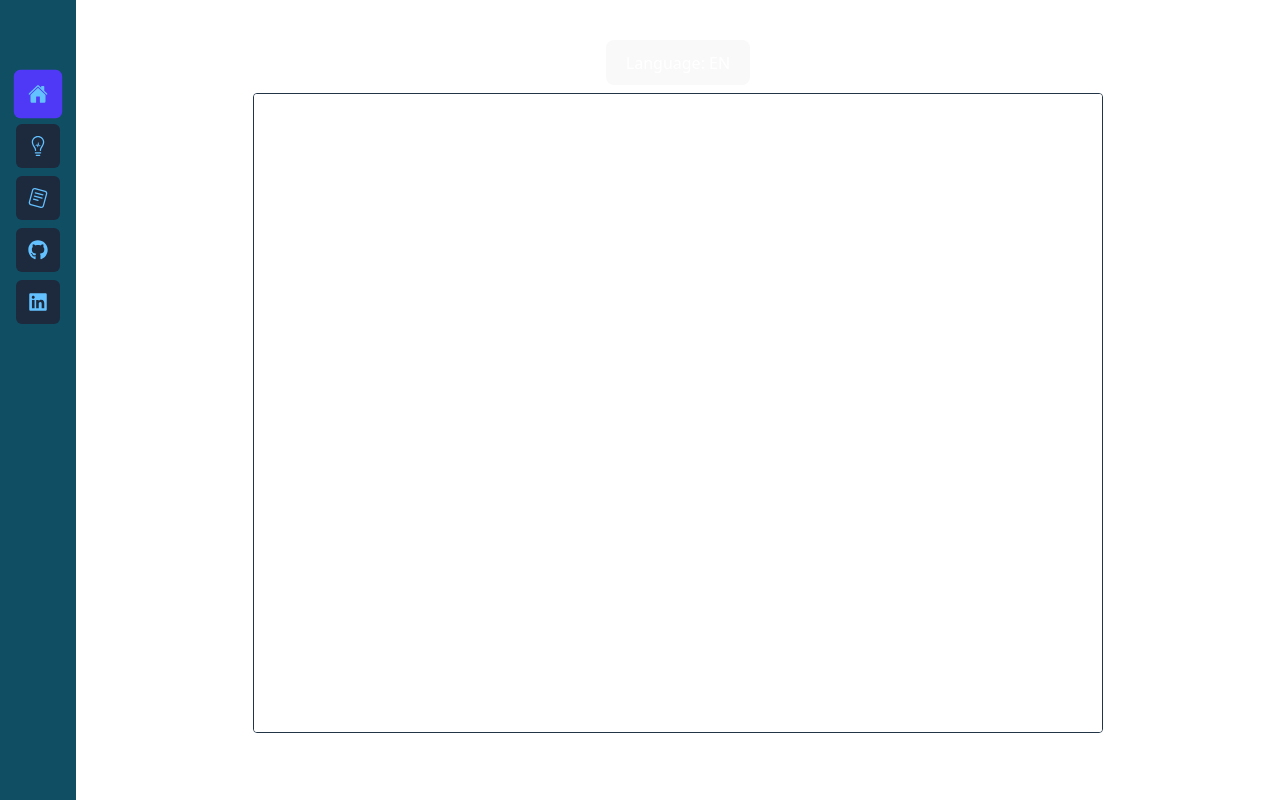
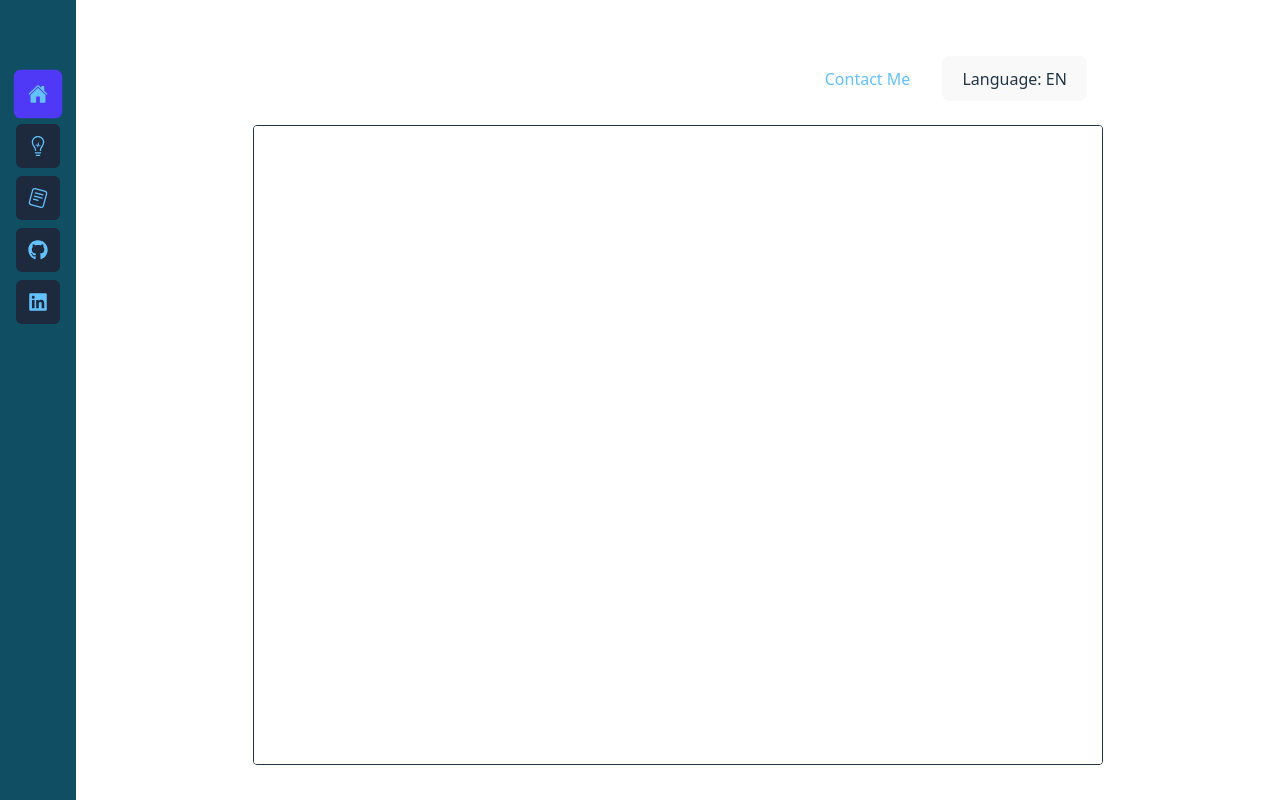
Before and after one commit to leobrowaldh/leobrowaldh.github.io, a React (Vite) app: page /cv in a window 1280 px wide. Built offline with nearby package versions, Linux system fonts and the light colour scheme.

Commit message:
added contact me link to home in cv

```diff
--- a/src/App.tsx
+++ b/src/App.tsx
@@ -1,13 +1,15 @@
 import IconSideNav from './router/IconSideNav'
 import { AppRouter } from './router/approuter'
 import './App.css'
+import { useState } from 'react';
 
 function App() {
+  const [selectedNav, setSelectedNav] = useState<number>(0);
   return (
     <div className="relative h-screen overflow-hidden">
 
       <div className="flex flex-col md:flex-row h-full relative z-10">
-        <IconSideNav />
+        <IconSideNav selected={selectedNav} setSelected={setSelectedNav} />
         <main className="flex-1 flex flex-col p-4">
           <AppRouter />
         </main>
--- a/src/pages/cv.tsx
+++ b/src/pages/cv.tsx
@@ -1,10 +1,13 @@
 import { useState } from "react";
 import { motion } from "framer-motion";
-
+import { NavLink } from "react-router";
 const languageOptions = ["EN", "SE", "ES"] as const;
 type Lang = typeof languageOptions[number];
 
-const Cv = () => {
+const MotionNavLink = motion.create(NavLink);
+
+const Cv = ({setSelectedNav}: {setSelectedNav: (id: number) => void}) =>
+{
   const [language, setLanguage] = useState<Lang>("EN");
 
   const cycleLanguage = () => {
@@ -20,14 +23,26 @@ const Cv = () => {
 
       <div className="w-full flex justify-center">
         <div className="w-full max-w-[850px]">
+          <div className="flex flex-row items-center justify-end gap-4 m-4">
+            <MotionNavLink
+              to="/"
+              end
+              onClick={() => setSelectedNav(0)}
+              className="mb-2 px-4 py-2"
+              whileHover={{ scale: 1.05 }}
+              whileTap={{ scale: 0.95 }}
+            >
+              Contact Me
+            </MotionNavLink>
             <motion.button
               onClick={cycleLanguage}
-            className="mb-2 px-4 py-2 rounded bg-slate-800 hover:bg-slate-700 text-white transition-colors"
+              className="mb-2 px-4 py-2"
               whileHover={{ scale: 1.05 }}
               whileTap={{ scale: 0.95 }}
             >
               Language: {language}
             </motion.button>
+          </div>
 
           <div className="w-full h-[80vh]">
             <iframe
--- a/src/pages/home.tsx
+++ b/src/pages/home.tsx
@@ -30,6 +30,7 @@ export default function Home() {
               d="M21 8.25V19.5a1.5 1.5 0 01-1.5 1.5h-15A1.5 1.5 0 013 19.5V8.25m18 0A2.25 2.25 0 0018.75 6H5.25A2.25 2.25 0 003 8.25m18 0v.243a2.25 2.25 0 01-.659 1.591l-7.091 7.091a2.25 2.25 0 01-3.182 0l-7.091-7.09A2.25 2.25 0 013 8.493V8.25"
             />
           </svg>
+          {/* call azure function endpoint for sendgrid email sending, use form here... */}
           <span className="font-mono text-lime-400 text-lg">Contact Form coming soon, in the meantime reach me by LinkedIn...</span>
         </div>
       </div>
--- a/src/router/IconSideNav.tsx
+++ b/src/router/IconSideNav.tsx
@@ -8,8 +8,14 @@ import { IoHome } from "react-icons/io5";
 import { FaMedapps } from "react-icons/fa6";
 import { FaGithub, FaLinkedin, FaBars, FaTimes  } from "react-icons/fa";
 
+type IconSideNavProps =
+{
+  selected: number;
+  setSelected: (id: number) => void;
+};
 
-const IconSideNav = () => {
+const IconSideNav = ({selected, setSelected}: IconSideNavProps) =>
+{
   const [isOpen, setIsOpen] = useState(false);
 
   return (
@@ -32,18 +38,26 @@ const IconSideNav = () => {
           fixed md:static top-0 left-0 h-full flex-col z-40
         `}
       >
-        <SideNav close={() => setIsOpen(false)} />
+        <SideNav
+          close={() => setIsOpen(false)}
+          selected={selected}
+          setSelected={setSelected}
+        />
       </div>
     </>
   );
 };
 
-type SideNavProps = {
+type SideNavProps =
+{
   close: () => void;
+  selected: number;
+  setSelected: (id: number) => void;
 };
 
-const SideNav = ({ close }: SideNavProps) => {
-  const [selected, setSelected] = useState(0);
+
+const SideNav = ({ close, selected, setSelected }: SideNavProps) =>
+{
 
   return (
     <nav className="flex flex-col items-center gap-2">
@@ -69,7 +83,8 @@ const SideNav = ({ close }: SideNavProps) => {
 
 const MotionNavLink = motion.create(NavLink);
 
-type NavItemProps = {
+type NavItemProps =
+{
   children: ReactNode;
   selected: boolean;
   id: number;
@@ -79,7 +94,8 @@ type NavItemProps = {
   close: () => void;
 };
 
-const NavItem = ({ children, selected, id, setSelected, label, to, close }: NavItemProps) => {
+const NavItem = ({ children, selected, id, setSelected, label, to, close }: NavItemProps) =>
+{
   return (
     <MotionNavLink
       to={to}
```
Lines whose indentation alone changed are shown as unchanged.
